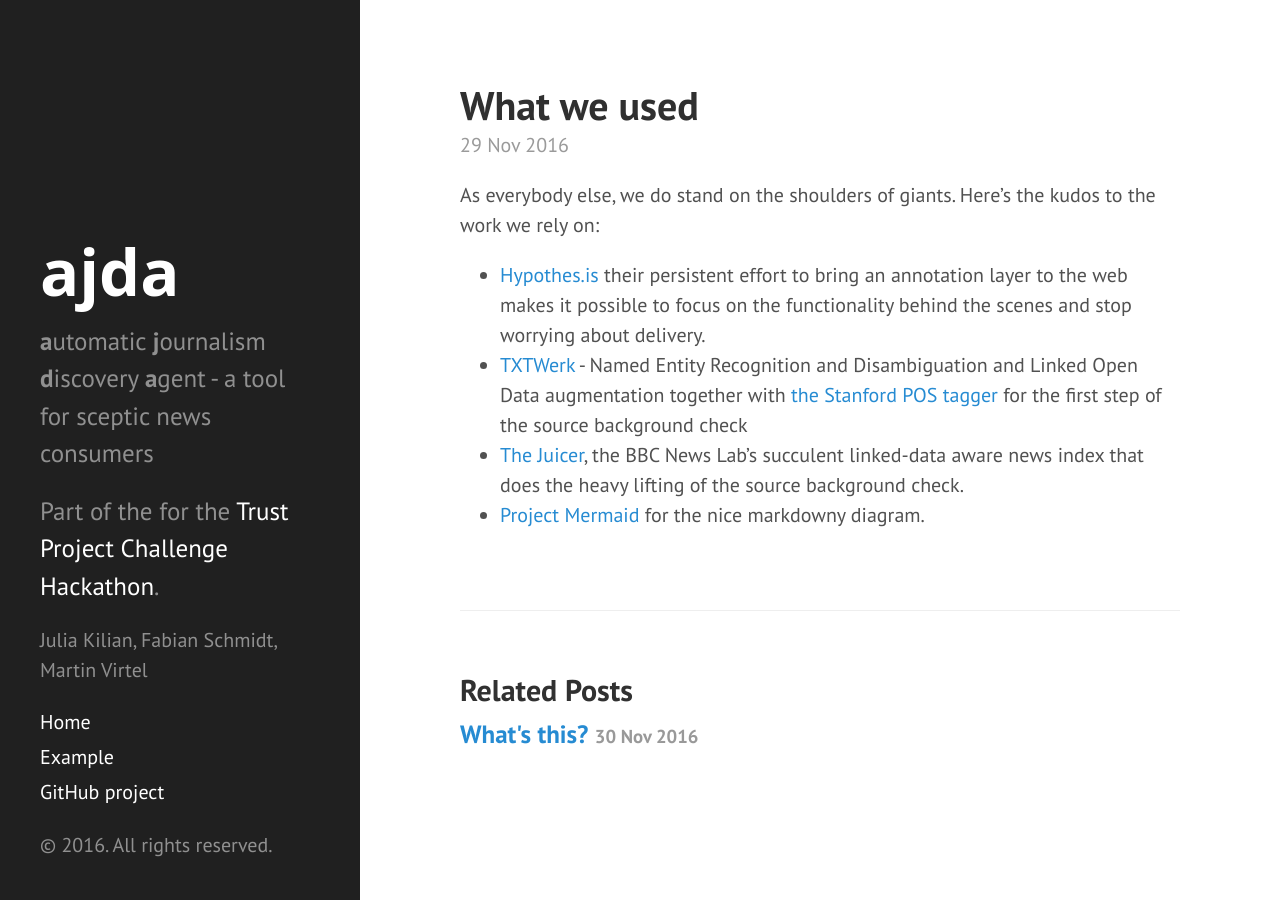
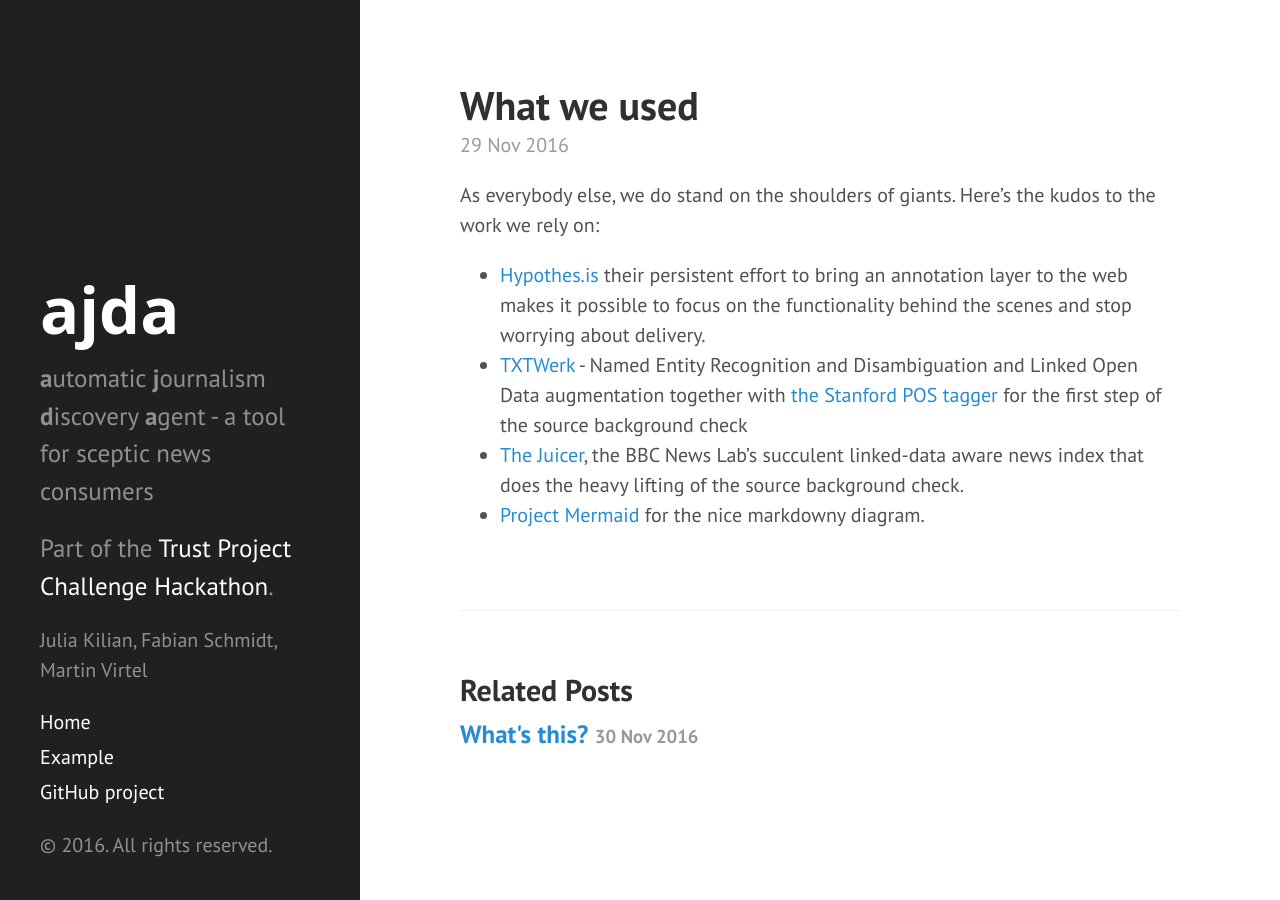
Before and after one commit to dpa-newslab/fidt, a Jekyll site: the page built from _posts/2016-11-29-what-we-used.md, in a window 1280 px wide. Built offline with Jekyll 4.4.1, drawn with Linux system fonts in a browser that asks for light colours.

Commit message:
corrected sidebar

```diff
--- a/_config.yml
+++ b/_config.yml
@@ -8,7 +8,7 @@
 # Setup
 title:            ajda
 tagline:          '<b>a</b>utomatic <b>j</b>ournalism <b>d</b>iscovery <b>a</b>gent - a tool for sceptic news consumers'
-description:      'Part of the for the <a href="http://bbcnewslabs.co.uk/projects/trust-project-challenge/">Trust Project Challenge Hackathon</a>. '
+description:      'Part of the <a href="http://bbcnewslabs.co.uk/projects/trust-project-challenge/">Trust Project Challenge Hackathon</a>. '
 url:              https://github.com/dpa-newslab/ajda
 baseurl:          /ajda/
 
--- a/_includes/head.html
+++ b/_includes/head.html
@@ -8,7 +8,7 @@
 
   <title>
     {% if page.title == "Home" %}
-      {{ site.title }} &middot; {{ site.tagline }}
+      {{ site.title }} &middot; {{ site.tagline|strip_html }}
     {% else %}
       {{ page.title }} &middot; {{ site.title }}
     {% endif %}
--- a/_includes/sidebar.html
+++ b/_includes/sidebar.html
@@ -8,7 +8,7 @@
       </h1>
       <p class="lead">{{ site.tagline }}</p>
       <p class="lead">{{ site.description }}</p>
-      <p class="authors"> {{ site.author.name }}</p>
+      <p class="author" href="{{site.author.url}}"> {{ site.author.name }}</p>
     </div>
 
     <nav class="sidebar-nav">
--- a/_posts/2016-11-29-what-we-used.md
+++ b/_posts/2016-11-29-what-we-used.md
@@ -10,10 +10,12 @@
   - [The Juicer](http://bbcnewslabs.co.uk/projects/juicer/), the BBC News Lab's succulent linked-data aware news index that does the heavy lifting of the source background check.
   - [Project Mermaid](https://github.com/knsv/mermaid) for the nice markdowny diagram.
 
-<!-- <div class="mermaid">
-graph LR
-   id1(NERD)
+<script language="mermaid">
+
+graph RL
+
+A(Hallo)  ---> C(Heyyy)
+B(Hey)
 
 
-</div>
--->
+</script>
```
